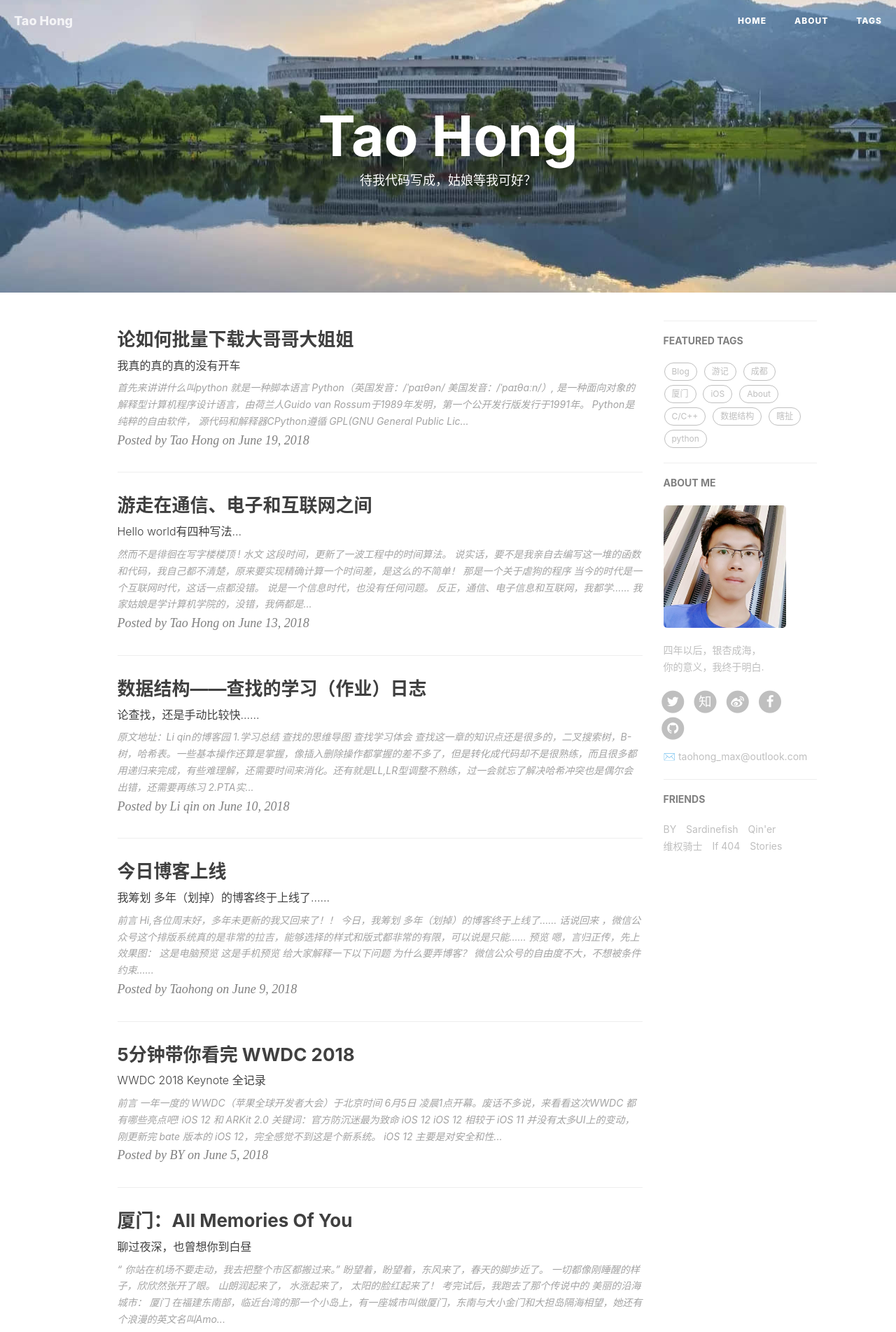
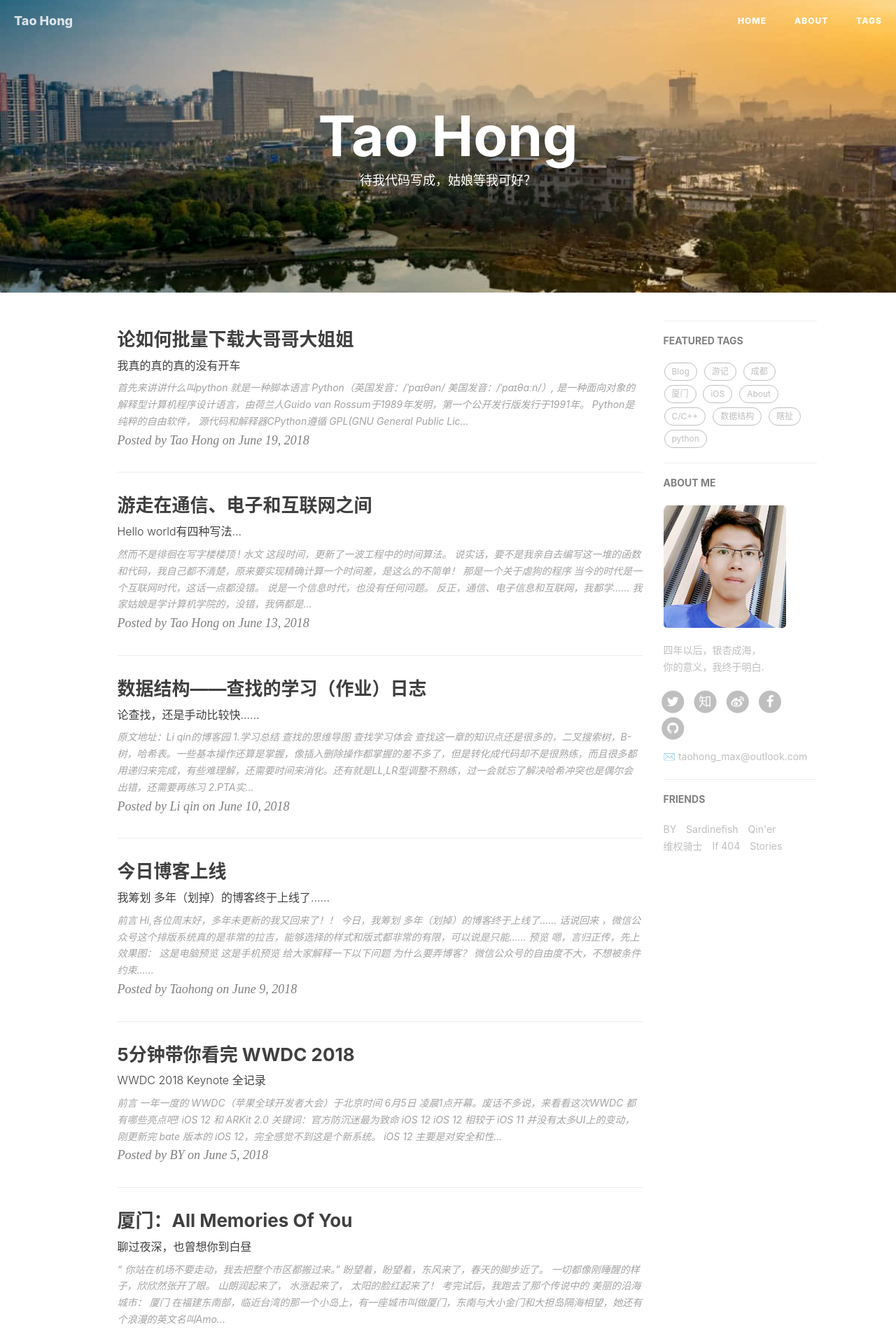
Before and after one commit to TaohongMaxwell/TaohongMaxwell.github.io, a Jekyll site: the page built from index.html, in a window 1280 px wide. Shown: the top 1903 px of the page at 70% size. Built offline with Jekyll 4.4.1, drawn with Linux system fonts in a browser that asks for light colours; nearby versions of some CDN libraries; the list of posts is cut into pages by our own code; comment, search, counter and statistics services are not loaded.

Commit message:
fix
增加图片，修改背景

```diff
--- a/_config.yml
+++ b/_config.yml
@@ -1,7 +1,7 @@
 # Site settings
 title: Tao Hong
 SEOTitle: 陶宏 | TaohongMaxwell
-header-img: img/guet/lib_far.jpg
+header-img: img/guilin/linggui.jpg
 email: taohong_max@outlook.com
 description: "Every failure is leading towards success."
 
```
Also changed, not shown: img/guilin/linggui.jpg (added), img/guilin/shuangta.jpg (added).
